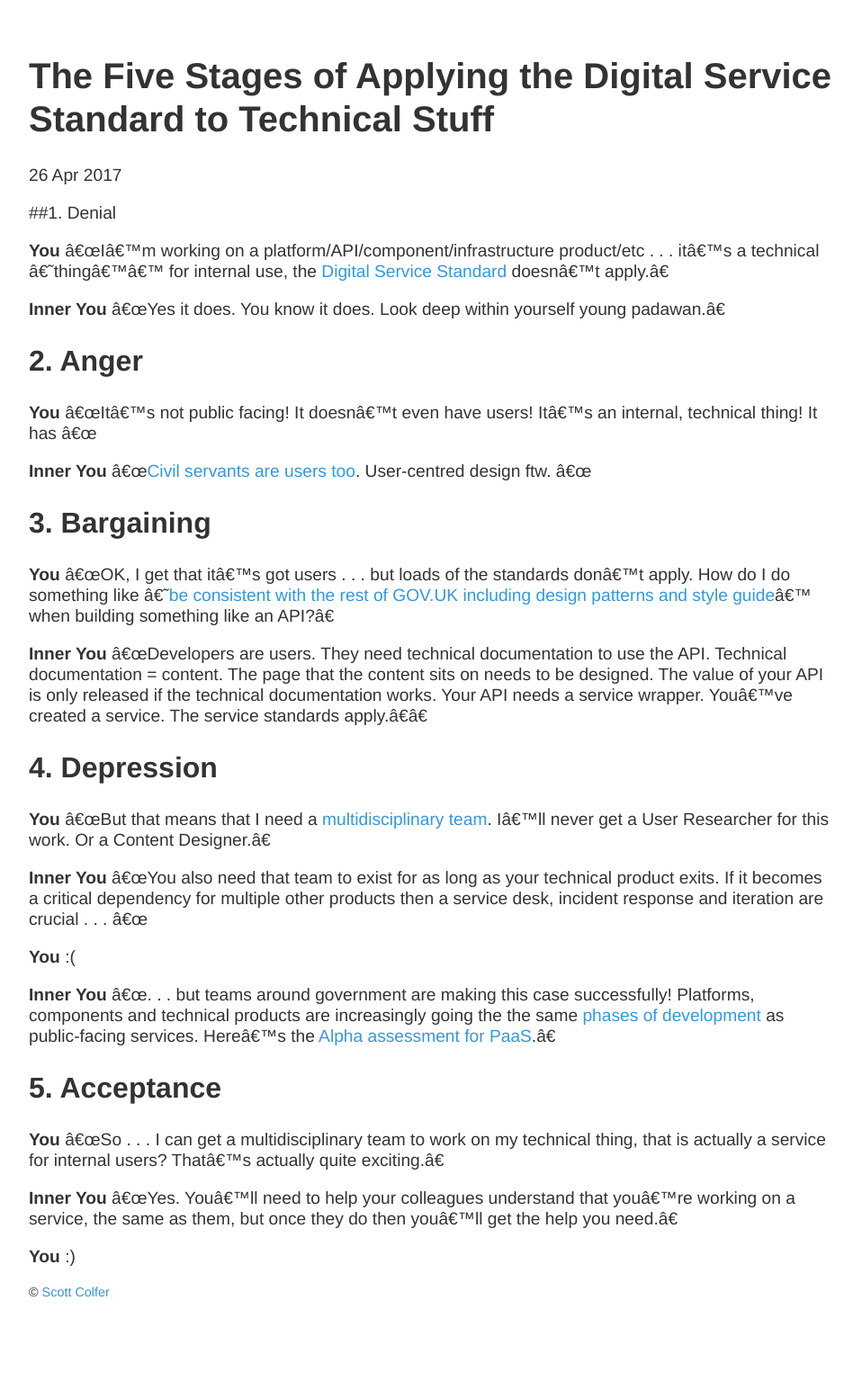
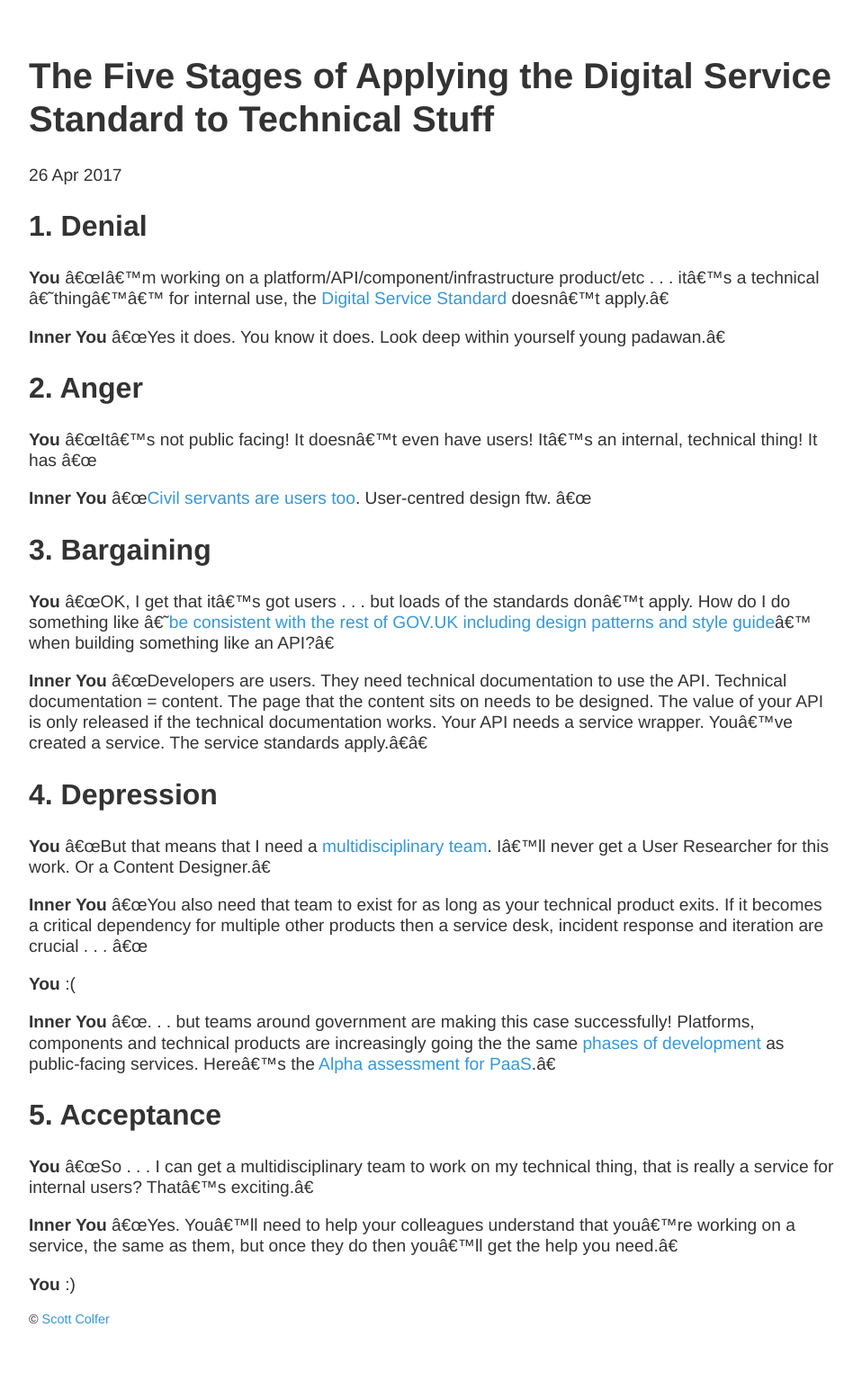
Before and after one commit to scottcolfer/scottcolfer.github.io, a Jekyll site: the page built from _posts/2017-05-26-user-centred-technical-products.md, in a window 1280 px wide. Shown: the whole page at 90% size, without its empty margins (160-1118 px from the left). Built offline with Jekyll 4.4.1, drawn with Linux system fonts in a browser that asks for light colours; before the commit the page ends 1505 px from its top, so only the background shows below that.

Commit message:
Final tweaks before sharing

```diff
--- a/_posts/2017-05-26-user-centred-technical-products.md
+++ b/_posts/2017-05-26-user-centred-technical-products.md
@@ -4,7 +4,7 @@
 date: 2017-04-26
 ---
 
-##1. Denial
+## 1. Denial
 
 **You** "I'm working on a platform/API/component/infrastructure product/etc . . . it's a technical 'thing'' for internal use, the [Digital Service Standard](https://www.gov.uk/service-manual/service-standard) doesn't apply."
 
@@ -34,7 +34,7 @@
 
 ## 5. Acceptance
 
-**You** "So . . . I can get a multidisciplinary team to work on my technical thing, that is actually a service for internal users? That's actually quite exciting."
+**You** "So . . . I can get a multidisciplinary team to work on my technical thing, that is really a service for internal users? That's exciting."
 
 **Inner You** "Yes. You'll need to help your colleagues understand that you're working on a service, the same as them, but once they do then you'll get the help you need."
 
```
